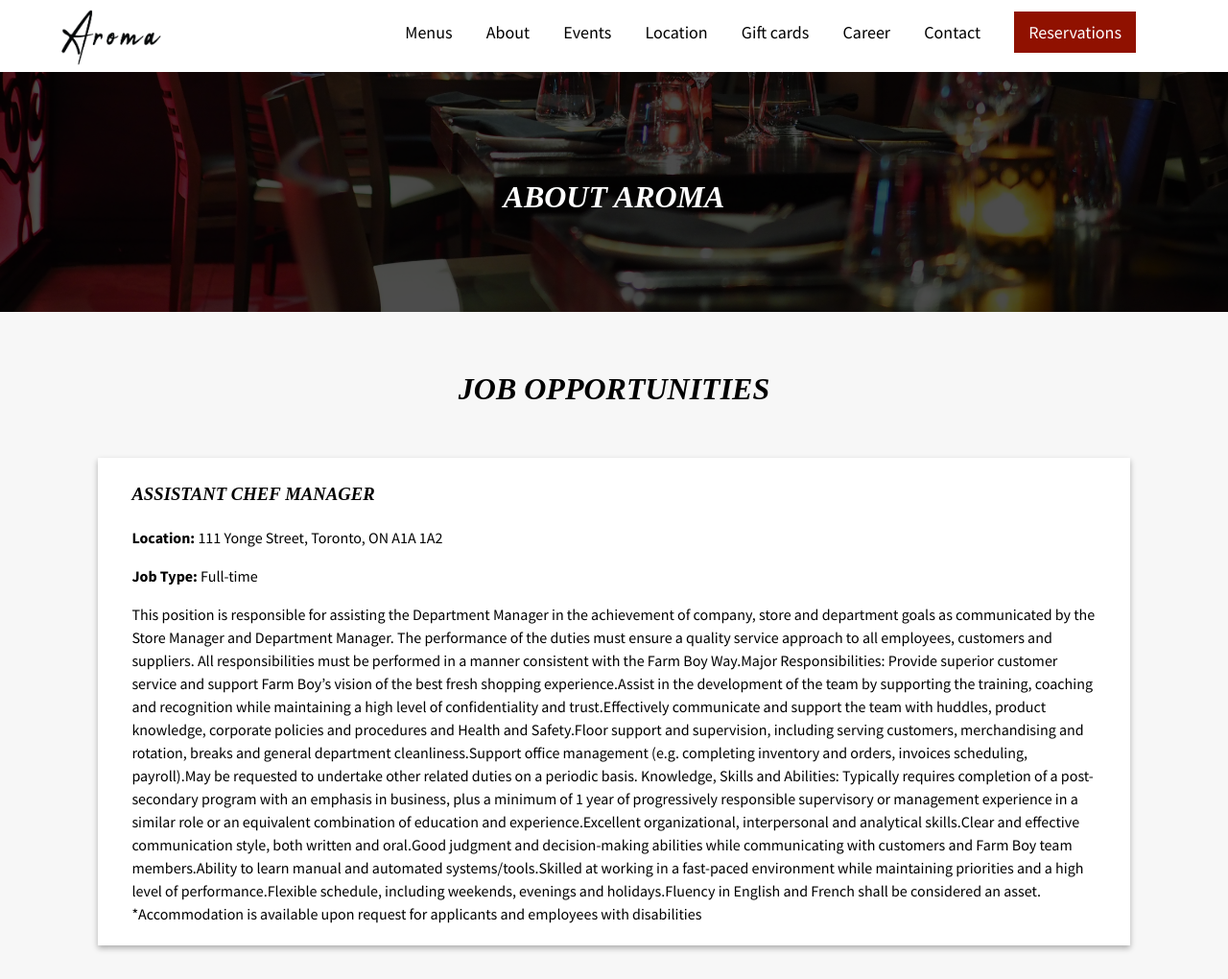
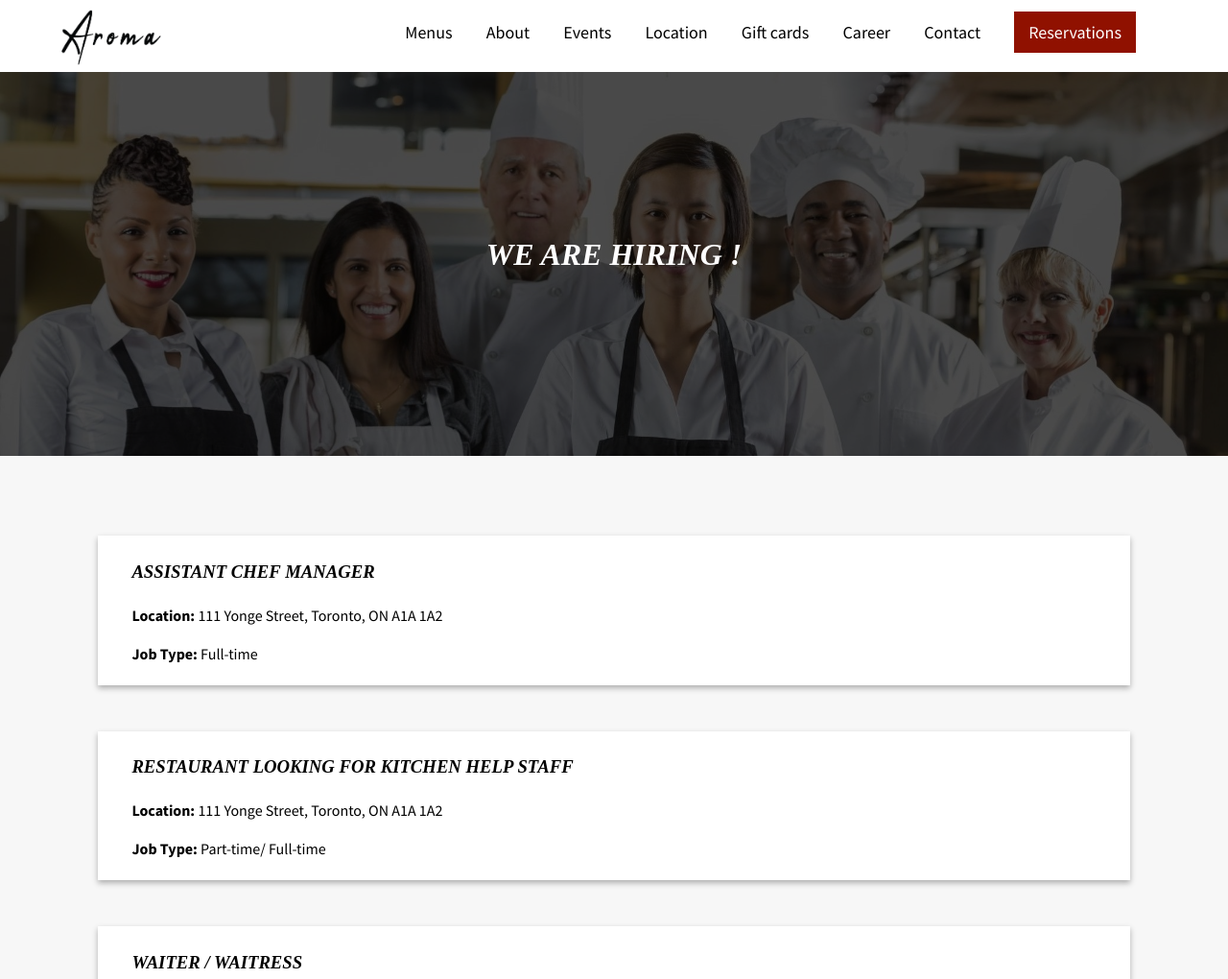
Before and after one commit to Mahsa-kf/restaurant_project, a plain HTML site: page careers.html in a window 1280 px wide. Shown: the top 1020 px of the page at 96% size. Drawn offline with nearby package versions, Linux system fonts and the light colour scheme.

Commit message:
updated career page- adding picture and jquery

```diff
--- a/careers.html
+++ b/careers.html
@@ -4,6 +4,7 @@
 <head>
     <meta charset="utf-8">
     <title>Aroma</title>
+    <script src="https://code.jquery.com/jquery-3.3.1.js"></script>
     <script type="text/javascript" src="js/careers.js"></script>
     <link rel="stylesheet" href="css/styles.css">
     <link rel="stylesheet" href="css/careers.css">
@@ -61,11 +62,11 @@
         <main>
             <div class="about-banner main-top-margin">
                 <div>
-                    <h2>About Aroma</h2>
+                    <h2>We  are  Hiring !</h2>
                 </div>
             </div>
             <div class="careers-section-container">
-                <h1>Job Opportunities</h1>
+                <h1 class= "hidden" >Job Opportunities</h1>
                 <section id="jobList">
                     <h3 class="hidden">Job Summary</h3>
                     <!-- content comes here using Ajax -->
--- a/css/careers.css
+++ b/css/careers.css
@@ -7,12 +7,13 @@ main {
     padding:35px 0;
 }
 
-[class*="job-posting"] {
+.job-posting {
     margin: 3em 8%;
     padding: 5px 35px;
     background-color: rgba(255, 255, 255, 1);
     -webkit-box-shadow: 0px 3px 6px 0px rgba(0,0,0,0.3);
-    box-shadow: 0px 3px 6px 0px rgba(0,0,0,0.3)
+    box-shadow: 0px 3px 6px 0px rgba(0,0,0,0.3);
+    cursor:pointer;
 }
 
 h3 {
@@ -29,3 +30,14 @@ h3 {
      -webkit-box-shadow: 0px 3px 6px 0px rgba(0,0,0,0.3);
     box-shadow: 0px 3px 6px 0px rgba(0,0,0,0.3)
 }
+
+
+.about-banner{
+    width: 100%;
+    height: 400px;
+    background-image:url(/images/career.jpg);
+    background-repeat: no-repeat;
+    background-position: center bottom;
+    background-size: cover;
+    position: relative;
+}
--- a/js/careers.js
+++ b/js/careers.js
@@ -1,6 +1,5 @@
 //alert("hello");
-window.onload = initAll;
-function initAll() {
+jQuery(document).ready(function () {
     var jobsListElement = document.getElementById("jobList");
     getJobList();
 
@@ -28,7 +27,7 @@ function initAll() {
                         var description = xmlJobList[i].getElementsByTagName("description")[0].childNodes[0].nodeValue;
 
                         var newJobHtml = `
-                                <div class="job-posting-1">
+                            <div class="job-posting">
                                 <h3>${jobTitle}</h3>
                                 <p>
                                     <b>Location: </b><span>${location}</span>
@@ -36,26 +35,30 @@ function initAll() {
                                 <p>
                                     <b>Job Type: </b><span>${jobType}</span>
                                 </p>
-                                <p>${description}</p>
+                                <p class="job-description">${description}</p>
                             </div>
                         `
+                        jobsListElement.innerHTML += newJobHtml;
+                    }
 
-                        jobsListElement.innerHTML += newJobHtml;
+                    $('.job-description').hide();
 
-                    }
-                    //FINALLY, END THE TABLE AND OUTPUT TO OUR <div>.
-
-               //     jobsListElement.innerHTML = tblOut;
-
+                    $('.job-posting').click(function(){
+                        // Show/Hide the Job description
+                        $(this).find('.job-description').slideToggle(500);
+                    });
 
 
                 } else {
                     alert("Connection was unsuccessful");
                 }
             }
-        }//end readyState function
+        }
 
         xhr.open("GET", "data/jobPosting.xml", true);
         xhr.send(null);
+
+
+
     }
-}
+});
```
Also changed, not shown: images/career.jpg (added).
